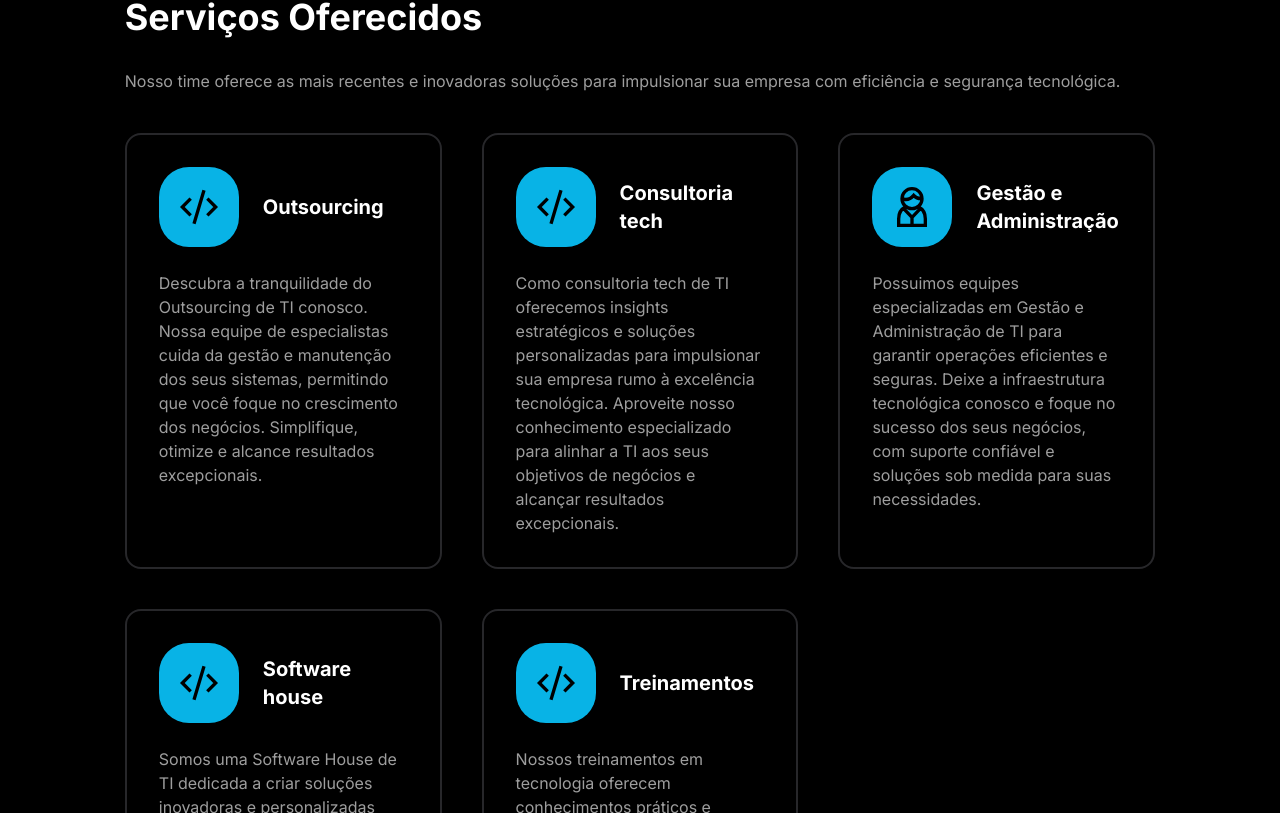
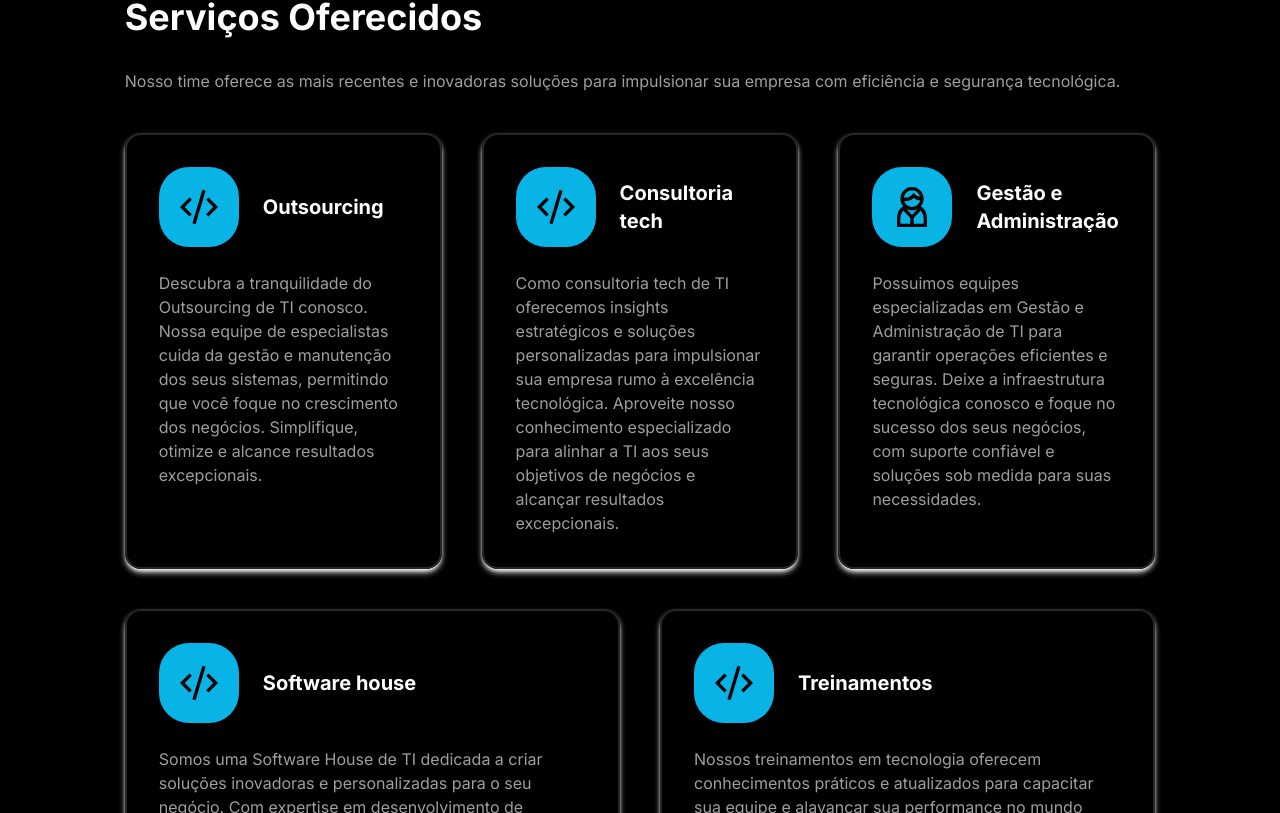
Before and after one commit to RodrigoNeoEx/prorise, a Next.js app: page / in a window 1280 px wide. Shown: the part 867-1680 px from the top of the page. Built offline with nearby package versions, Linux system fonts and the light colour scheme.

Commit message:
refactor: centralize cards and add shadow

```diff
--- a/src/components/sections/ServicesSection.tsx
+++ b/src/components/sections/ServicesSection.tsx
@@ -81,7 +81,7 @@ export const ServicesSection = () => {
 				/>
 				<motion.div ref={servicesContainerRef}>
 					<motion.div
-						className="mt-10 grid w-fit gap-10 text-center md:grid-cols-2 md:gap-20 xl:grid-cols-3 xl:gap-10"
+						className="mt-10 flex w-fit flex-wrap justify-center gap-10 text-center md:gap-20 xl:gap-10"
 						variants={containerAnimation}
 						initial="hidden"
 						animate={controls}
@@ -90,7 +90,7 @@ export const ServicesSection = () => {
 							return (
 								<motion.div
 									key={title}
-									className="col flex flex-col items-center gap-6 rounded-2xl border-2 border-dark-500 p-8"
+									className="col flex flex-1 flex-col items-center gap-6 rounded-2xl border-2 border-dark-500 p-8 shadow-md shadow-white"
 									variants={itemAnimation}
 									whileHover={{ scale: 1.03 }}
 								>
```
